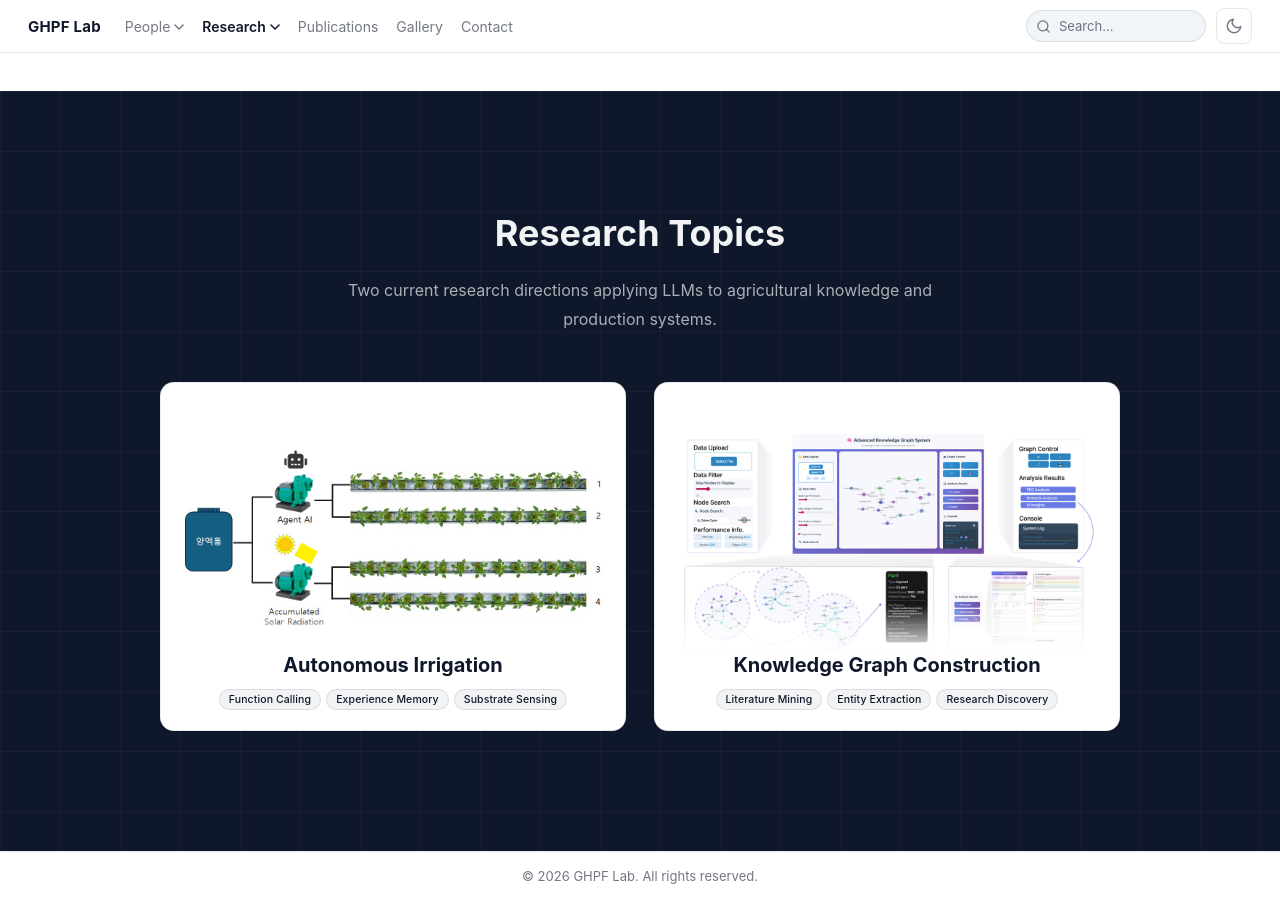
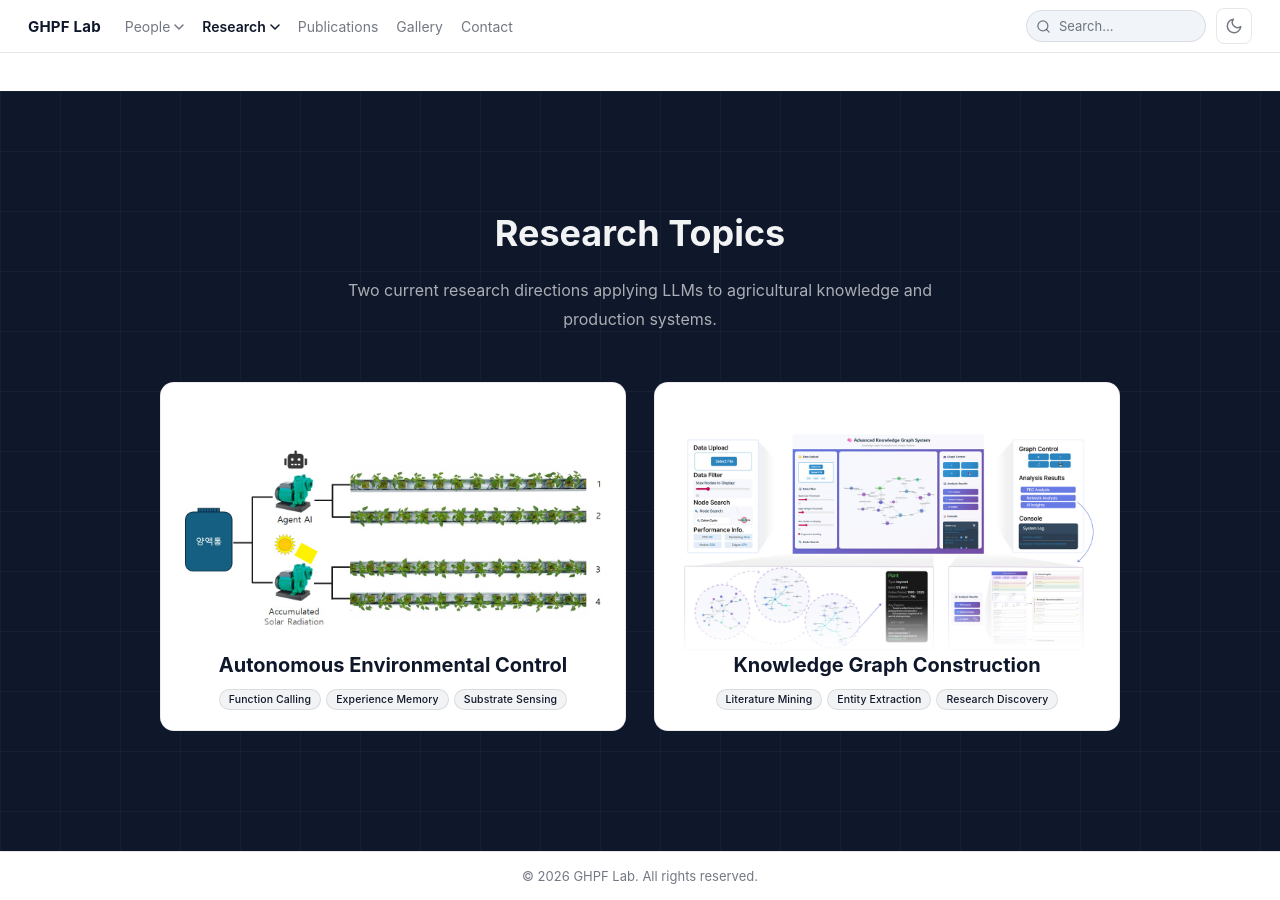
Before and after one commit to snughpf-alt/ghpf-lab-web-final-2, a Jekyll site: the page built from research/autonomous-control.md, in a window 1280 px wide and 900 px high, scrolled down 1009 px. Built offline with Jekyll 4.4.1, drawn with Linux system fonts in a browser that asks for light colours; some web fonts are replaced.

Commit message:
Rename LLM research topic card: Autonomous Irrigation -> Autonomous Environmental Control

```diff
--- a/research/autonomous-control.md
+++ b/research/autonomous-control.md
@@ -77,7 +77,7 @@ title: LLM Application in Agriculture
       <div class="rd-topics-grid__card">
         <img src="{{ '/assets/img/research/autonomous-irrigation.jpg' | relative_url }}" alt="Autonomous irrigation diagram comparing Agent AI and Accumulated Solar Radiation strategies" style="object-fit:contain;object-position:50% 30%;background:#fff">
         <div class="rd-topics-grid__caption">
-          <h3>Autonomous Irrigation</h3>
+          <h3>Autonomous Environmental Control</h3>
           <div class="rd-topics-grid__keywords">
             <span class="badge">Function Calling</span>
             <span class="badge">Experience Memory</span>
```
